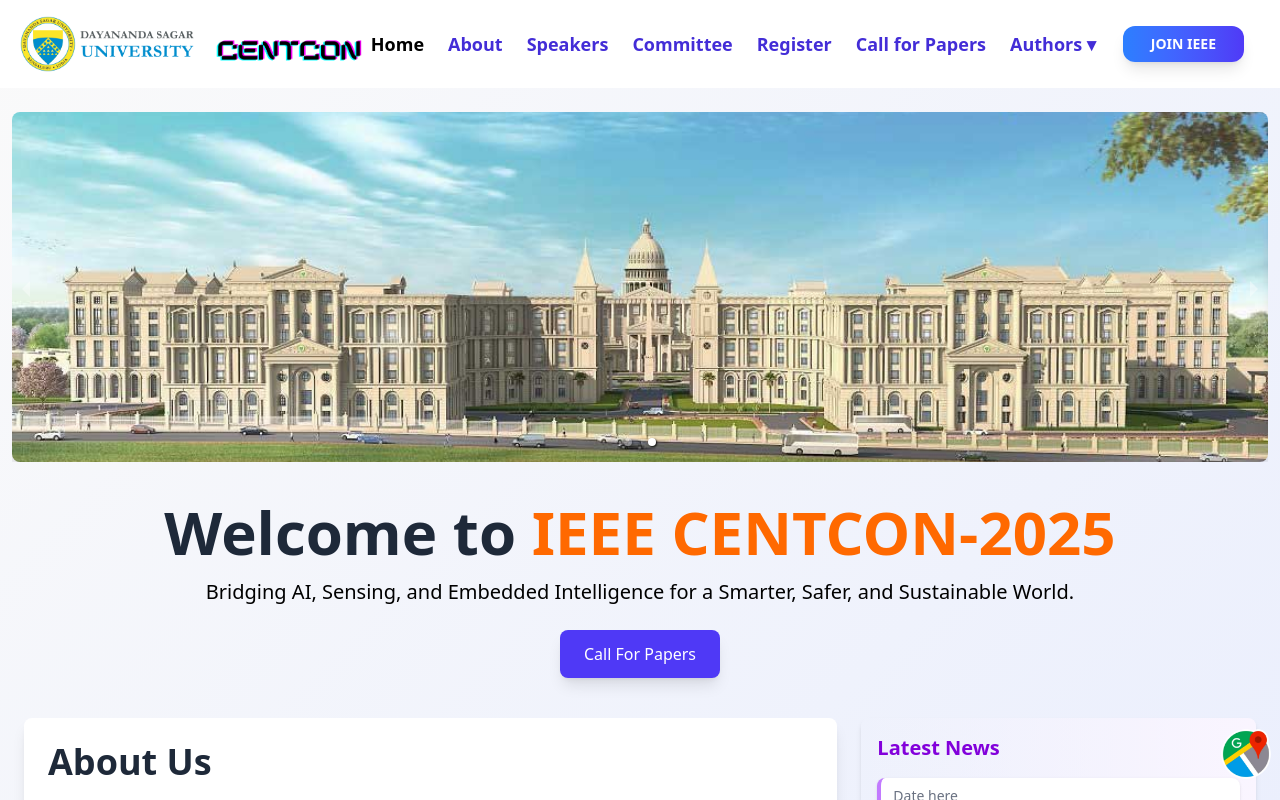
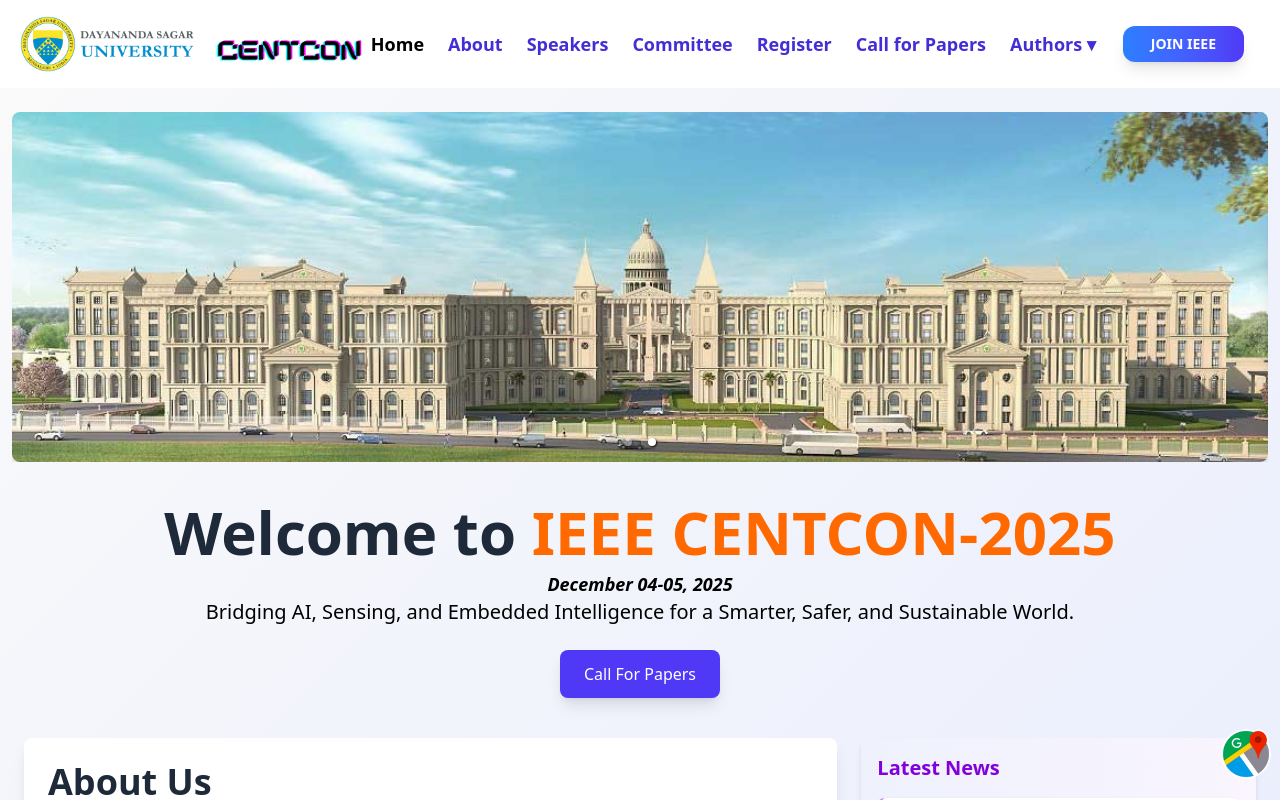
Before and after one commit to riteshkusingh27/IEEE_CONFERENCE, a React (Vite) app: page / in a window 1280 px wide. Shown: the top 800 px of the page. Built offline with nearby package versions, Linux system fonts and the light colour scheme.

Commit message:
added cnfdate below the heading

```diff
--- a/src/Components/HomeSection.jsx
+++ b/src/Components/HomeSection.jsx
@@ -46,9 +46,10 @@ const HomeSection = () => {
 
   {/* Content */}
   <div className="relative z-10 text-center mb-10">
-    <h1 className="text-3xl md:text-6xl font-bold text-gray-800 mb-4">
+    <h1 className="text-3xl md:text-6xl font-bold text-gray-800 ">
       Welcome to <span className="text-orange-500"> IEEE CENTCON-2025</span>
     </h1>
+    <p className="text-lg text-grey-600 mt-2 italic font-bold">December 04-05, 2025</p>
     <p className="text-md md:text-xl text-black mb-6">
     Bridging AI, Sensing, and Embedded Intelligence for a Smarter, Safer, and Sustainable World.
     </p>
```
